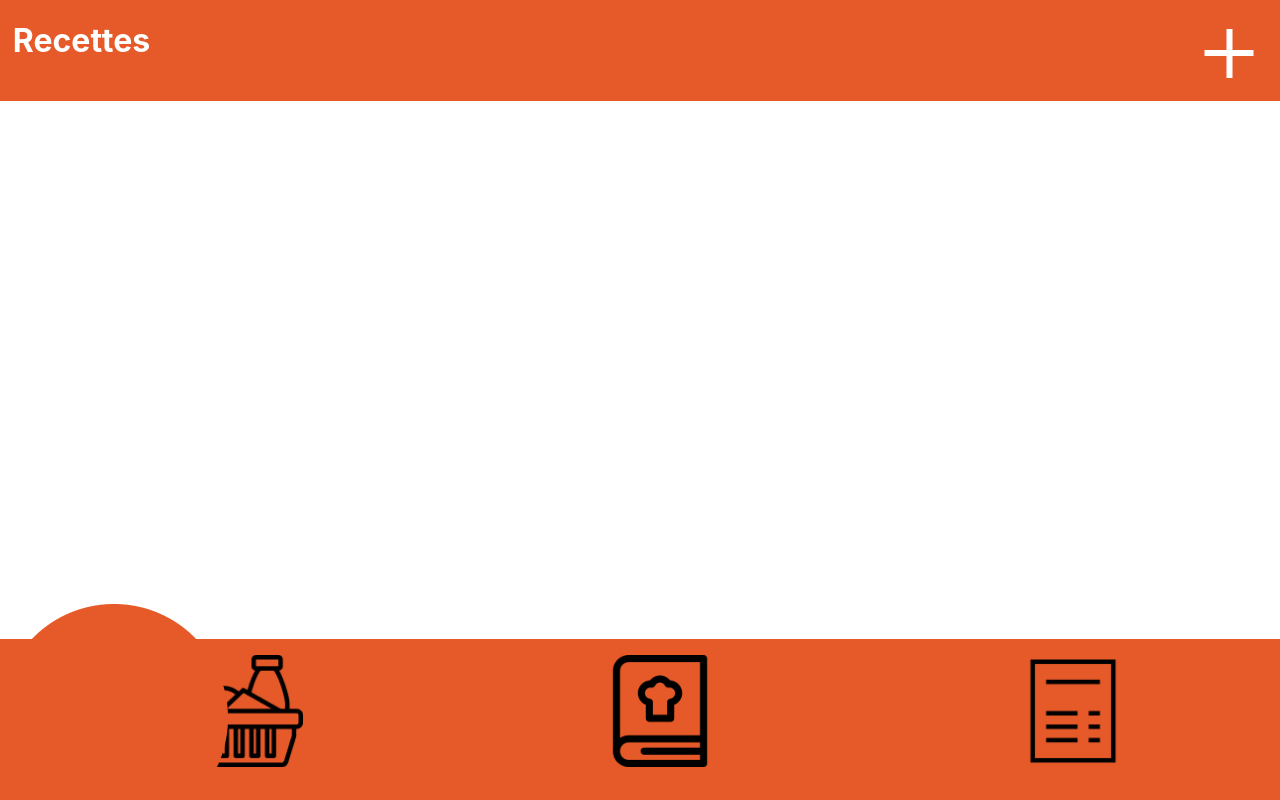
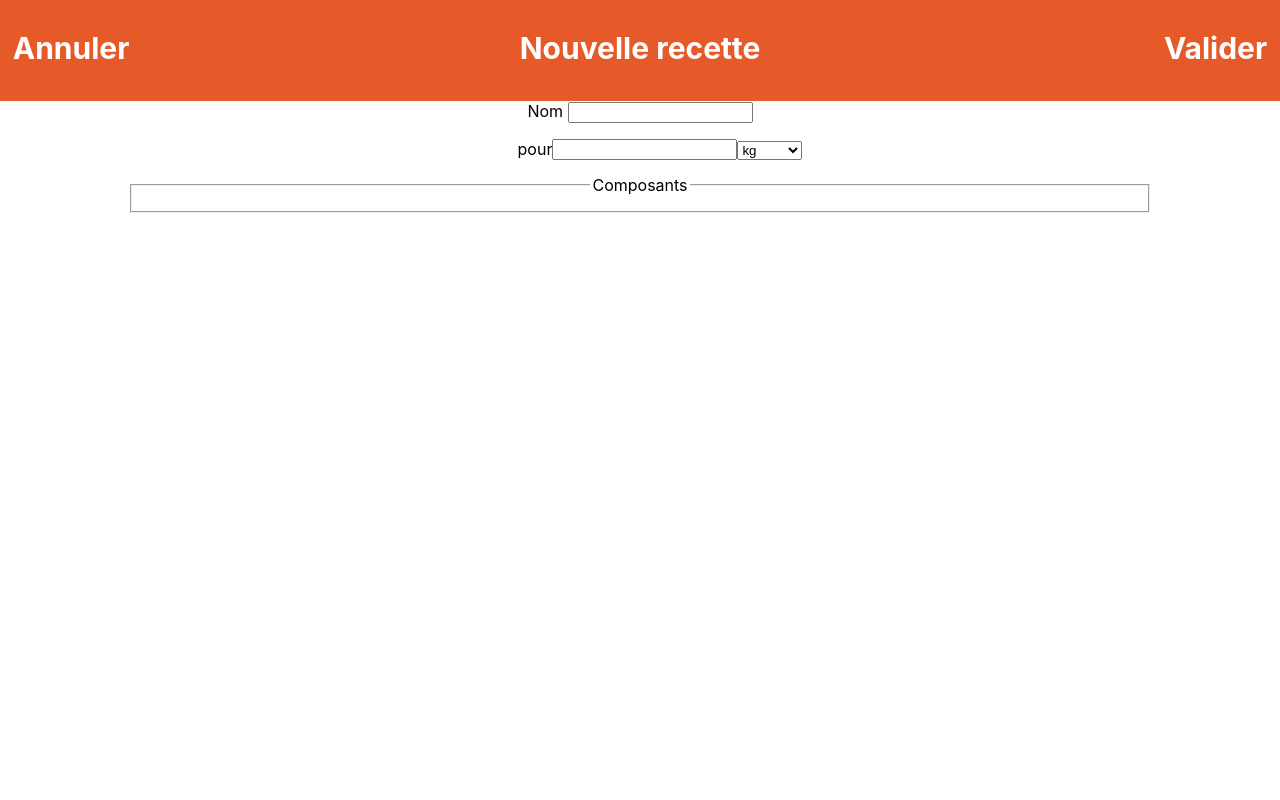
Before and after one commit to raphaelMrci/Lucillapp, an Electron app: page src/html/recipes.html in a window 1280 px wide. Both pictures are taken after a click on the picture 1229 px from the left and 52 px from the top of the page. Drawn offline with nearby package versions, Linux system fonts and the light colour scheme; no server answers.

Commit message:
WIP: Add Recipe Overlay

```diff
--- a/src/css/recipes.css
+++ b/src/css/recipes.css
@@ -12,18 +12,35 @@ body {
     height: 100%;
     max-height: 101px;
     background-color: #e65a29;
+    font-size: 30px;
+    color: white;
+}
+
+.topbar > h1 {
+    font-size: 30px;
+    position: absolute;
+    left: 1%;
+    margin-top: 1em;
+}
+
+.topbar > h2 {
+    font-size: 30px;
+    text-align: center;
+    margin-top: 1em;
+}
+
+.topbar > h3 {
+    font-size: 30px;
+    color: white;
+    position: absolute;
+    right: 1%;
+    margin-top: 1em;
 }
 
 #add_recipe_btn {
     position: absolute;
     right: 2%;
     transform: translate(0, 50%);
-}
-
-h1 {
-    position: absolute;
-    left: 1%;
-    color: white;
 }
 
 h4 {
@@ -86,3 +103,34 @@ h3 {
     max-height: 85px;
     max-width: 85px;
 }
+
+.overlay {
+    position: fixed;
+    display: none;
+    width: 100%;
+    height: 100%;
+    top: 0;
+    left: 0;
+    right: 0;
+    bottom: 0;
+}
+
+#add_overlay {
+    background-color: white;
+    text-align: center;
+}
+
+.qty-container {
+    margin: auto;
+    display: flex;
+    flex-direction: row;
+    justify-content: center;
+    align-items: center;
+}
+
+#add-form {
+    position: absolute;
+    top: 101px;
+    left: 10%;
+    right: 10%;
+}
--- a/src/html/recipes.html
+++ b/src/html/recipes.html
@@ -39,7 +39,41 @@
             </ul>
             <img src="../../img/nav_selector.png" id="nav_selector" />
         </nav>
+
+        <div id="add_overlay" class="overlay">
+            <form name="addForm" id="add-form">
+                <label for="add_name_recipe">Nom</label>
+                <input type="text" name="name" id="add_name_recipe" />
+
+                <ul class="qty-container">
+                    <li><p>pour</p></li>
+                    <li><input type="number" /></li>
+                    <li>
+                        <select name="unity">
+                            <option value="kg">kg</option>
+                            <option value="g">g</option>
+                            <option value="mg">mg</option>
+                            <option value="L">L</option>
+                            <option value="cL">cL</option>
+                            <option value="mL">mL</option>
+                            <option value="piece">pièce-s</option>
+                        </select>
+                    </li>
+                </ul>
+
+                <fieldset>
+                    <legend>Composants</legend>
+                </fieldset>
+            </form>
+
+            <div class="topbar">
+                <h1 id="add_cancel">Annuler</h1>
+                <h3 id="add_validate_btn">Valider</h3>
+                <h2>Nouvelle recette</h2>
+            </div>
+        </div>
     </body>
     <script src="../js/navbar.js"></script>
     <script src="../js/recipes.js"></script>
+    <script src="../js/addRecipe.js"></script>
 </html>
--- /dev/null
+++ b/src/js/addRecipe.js
@@ -0,0 +1,14 @@
+const addBtn = document.getElementById( 'add_recipe_btn' );
+
+const addOverlay = document.getElementById( 'add_overlay' );
+const addCancel = document.getElementById( 'add_cancel' );
+
+addBtn.style.cursor = 'pointer';
+addBtn.onclick = () => {
+    addOverlay.style.display = 'block';
+}
+
+addCancel.style.cursor = 'pointer';
+addCancel.onclick = () => {
+    addOverlay.style.display = 'none';
+}
--- a/src/js/recipes.js
+++ b/src/js/recipes.js
@@ -1,7 +1,4 @@
 const storage = require( 'electron-json-storage' );
-const {
-    data
-} = require( 'jquery' );
 
 let recipes = [];
 let ingredients = [];
```
Also changed, not shown: img/add.png (added).
